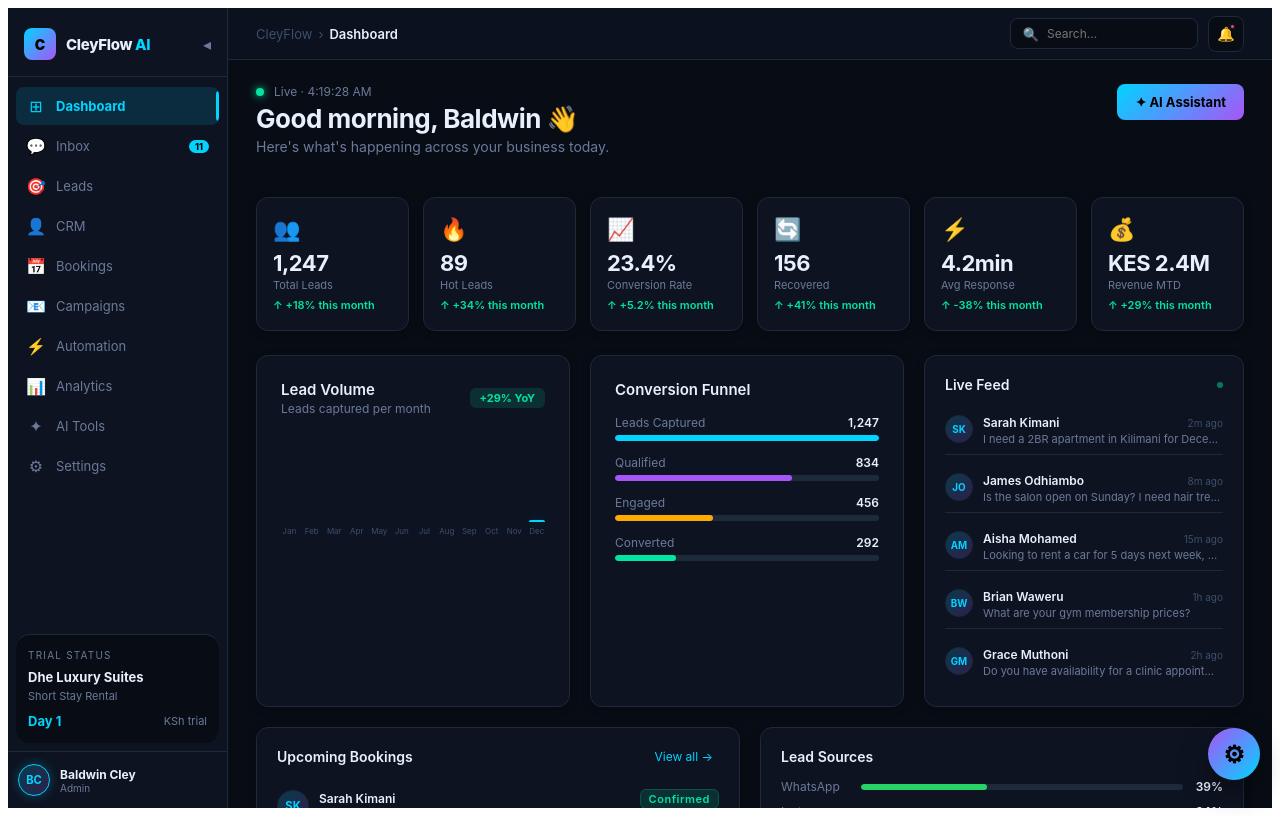
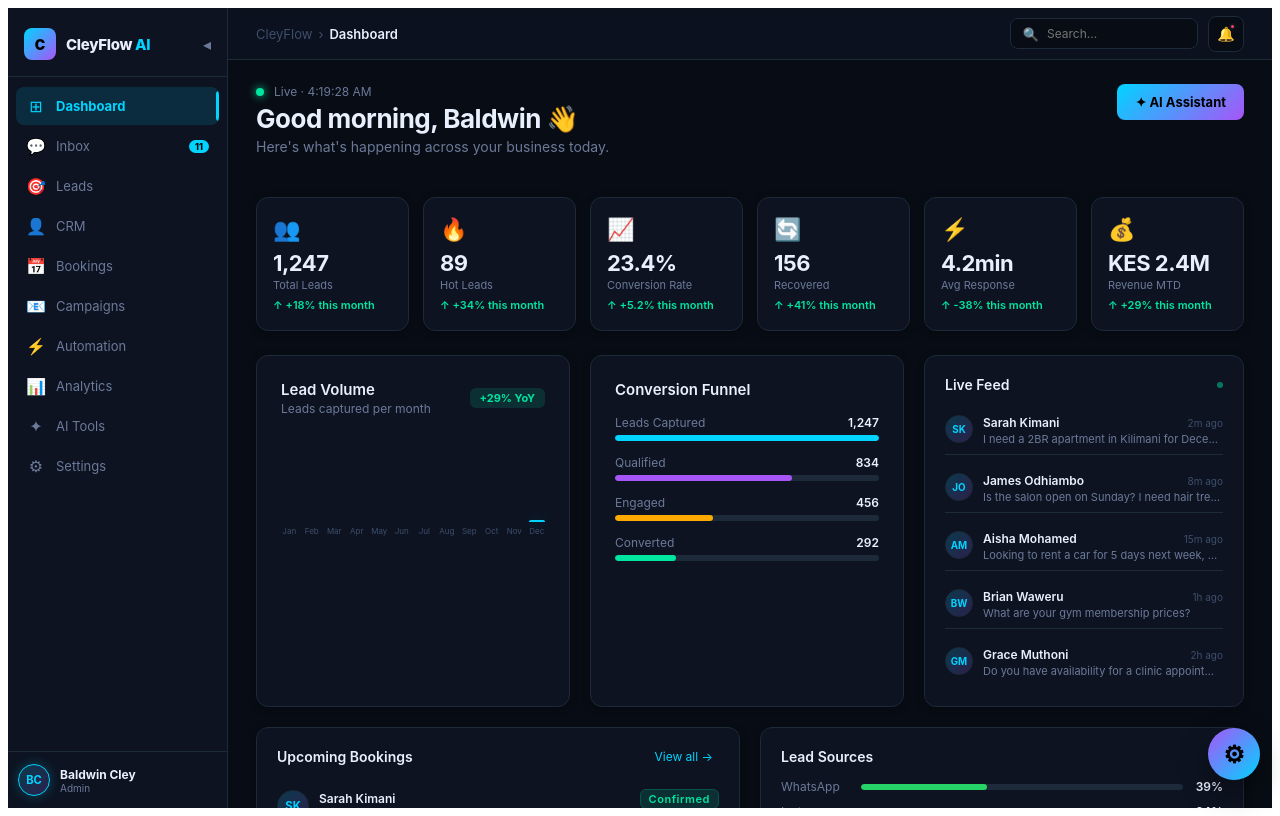
Before and after one commit to onyangobaldwin-eng/cleyflow-ai-yes, a Next.js app: page / in a window 1280 px wide. Both pictures are taken after a click on the button "Enter Demo Workspace". Built offline with nearby package versions, Linux system fonts and the light colour scheme.

Commit message:
remove trial status from sidebar

```diff
--- a/app/cleyflow-ai.jsx
+++ b/app/cleyflow-ai.jsx
@@ -1203,17 +1203,6 @@ export default function CleyFlowAI() {
           })}
         </nav>
 
-        {/* Trial Box */}
-        <div style={{ padding: "14px 12px", borderTop: `1px solid ${colors.border}`, margin: "8px", borderRadius: 14, background: colors.bg }}>
-          <div style={{ color: colors.textMuted, fontSize: 10, letterSpacing: "0.12em", textTransform: "uppercase", marginBottom: 8 }}>Trial Status</div>
-          <div style={{ color: colors.text, fontSize: 13, fontWeight: 700, marginBottom: 4, overflow: "hidden", textOverflow: "ellipsis", whiteSpace: "nowrap" }}>{demoConfig.clientName}</div>
-          <div style={{ color: colors.textMuted, fontSize: 11, marginBottom: 10 }}>{demoConfig.clientIndustry}</div>
-          <div style={{ display: "flex", justifyContent: "space-between", alignItems: "center" }}>
-            <span style={{ color: colors.accent, fontSize: 13, fontWeight: 700 }}>Day {demoConfig.trialDay}</span>
-            <span style={{ color: colors.textMuted, fontSize: 11 }}>{demoConfig.currency} trial</span>
-          </div>
-        </div>
-
         {/* User */}
         <div style={{ padding: "12px 10px", borderTop: `1px solid ${colors.border}`, display: "flex", alignItems: "center", gap: 10, overflow: "hidden" }}>
           <Avatar initials={demoConfig.founderInitials} size={32} glow />
```
